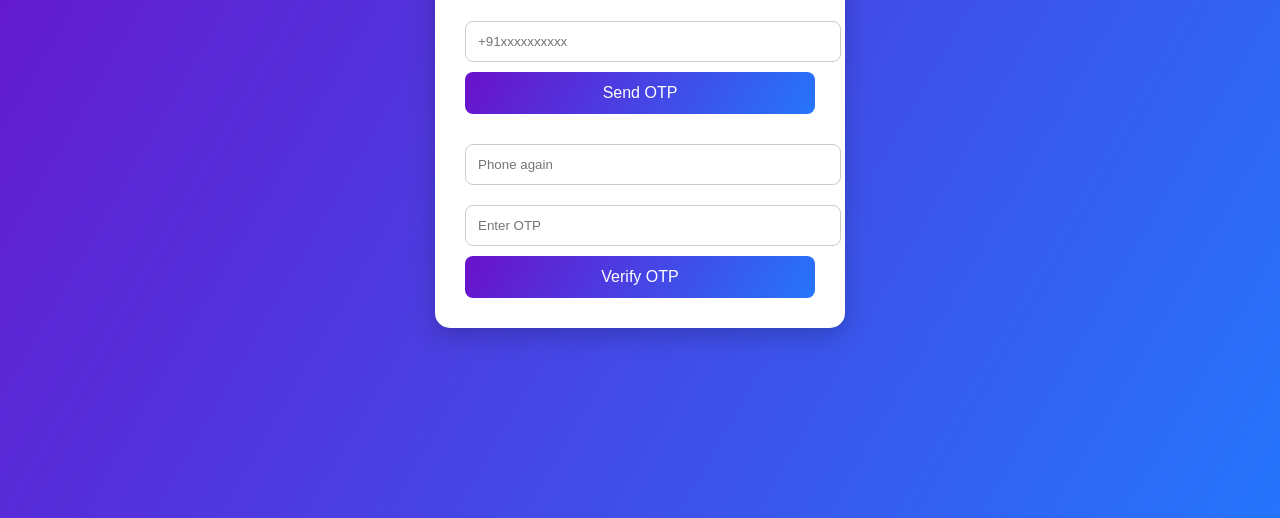
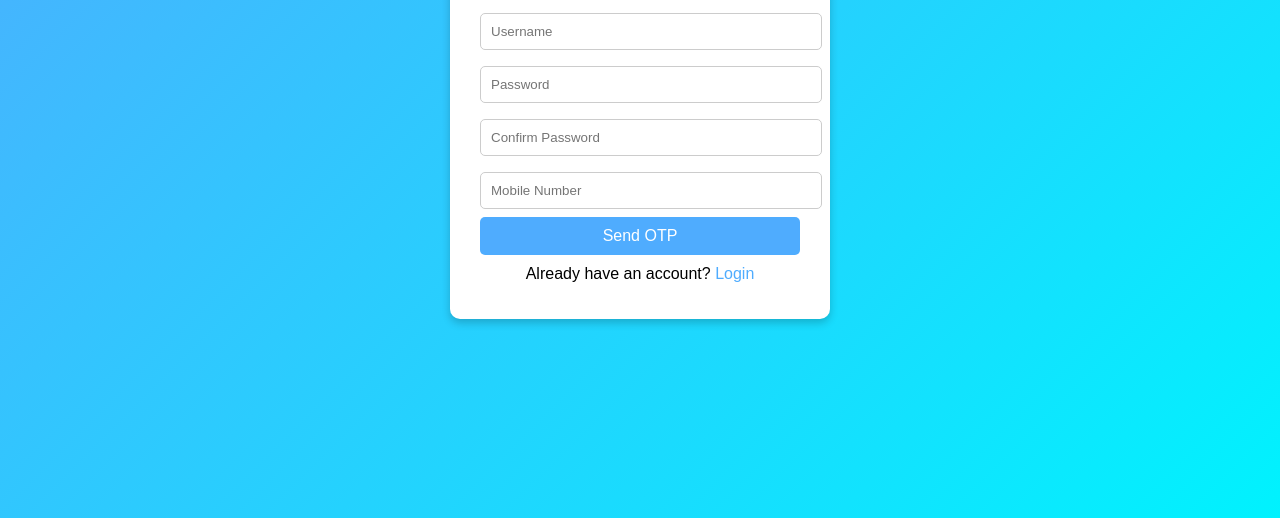
Before and after one commit to smit9327048998-dev/auth-system, a website: page public/signup.html in a window 1280 px wide. Shown: the part 282-800 px from the top of the page. Drawn offline with Linux system fonts and the light colour scheme.

Commit message:
Update signup.html

```diff
--- a/public/signup.html
+++ b/public/signup.html
@@ -3,99 +3,84 @@
 <head>
     <meta charset="UTF-8">
     <meta name="viewport" content="width=device-width, initial-scale=1.0">
-<title>Signup with OTP</title>
+    <title>Signup</title>
     <style>
         body {
-        font-family: 'Segoe UI', sans-serif;
-        background: linear-gradient(120deg, #6a11cb 0%, #2575fc 100%);
+            font-family: Arial, sans-serif;
+            background: linear-gradient(135deg, #4facfe, #00f2fe);
+            display: flex;
+            justify-content: center;
+            align-items: center;
             height: 100vh;
             margin: 0;
-        display: flex;
-        align-items: center;
-        justify-content: center;
         }
-    .container {
+        .signup-container {
             background: white;
-        padding: 30px;
-        border-radius: 15px;
-        width: 350px;
-        box-shadow: 0 8px 25px rgba(0,0,0,0.2);
-        animation: fadeIn 0.8s ease-in-out;
+            padding: 20px 30px;
+            border-radius: 10px;
+            width: 320px;
+            box-shadow: 0 4px 8px rgba(0,0,0,0.2);
         }
         h2 {
             text-align: center;
-        color: #333;
-        margin-bottom: 20px;
         }
         input {
             width: 100%;
-        padding: 12px;
-        margin: 10px 0;
-        border-radius: 8px;
+            padding: 10px;
+            margin: 8px 0;
+            border-radius: 5px;
             border: 1px solid #ccc;
-        outline: none;
-        transition: 0.3s;
-    }
-    input:focus {
-        border-color: #2575fc;
-        box-shadow: 0 0 8px rgba(37, 117, 252, 0.4);
         }
         button {
             width: 100%;
-        padding: 12px;
-        background: linear-gradient(120deg, #6a11cb, #2575fc);
+            padding: 10px;
+            background: #4facfe;
             border: none;
-        border-radius: 8px;
             color: white;
+            border-radius: 5px;
             font-size: 16px;
             cursor: pointer;
-        transition: transform 0.2s ease, box-shadow 0.2s ease;
         }
         button:hover {
-        transform: translateY(-2px);
-        box-shadow: 0 4px 15px rgba(0,0,0,0.2);
+            background: #00c6fb;
         }
-    @keyframes fadeIn {
-        from { opacity: 0; transform: scale(0.9); }
-        to { opacity: 1; transform: scale(1); }
+        p {
+            text-align: center;
+            margin-top: 10px;
+        }
+        a {
+            color: #4facfe;
+            text-decoration: none;
         }
     </style>
+    <script>
+        function validateForm(event) {
+            event.preventDefault();
+
+            let password = document.getElementById("password").value;
+            let confirmPassword = document.getElementById("confirmPassword").value;
+
+            if (password !== confirmPassword) {
+                alert("Passwords do not match!");
+                return false;
+            }
+
+            alert("OTP Sent to your mobile number!");
+            // Yaha OTP send ka backend API call karna hoga
+        }
+    </script>
 </head>
 <body>
-    <div class="container">
+    <div class="signup-container">
         <h2>Signup</h2>
-        <form id="signupForm">
-            <input type="text" name="phone" placeholder="+91xxxxxxxxxx" required>
+        <form onsubmit="validateForm(event)">
+            <input type="text" name="username" placeholder="Username" required>
+            <input type="password" id="password" name="password" placeholder="Password" required>
+            <input type="password" id="confirmPassword" name="confirmPassword" placeholder="Confirm Password" required>
+            <input type="tel" name="mobile" placeholder="Mobile Number" required pattern="[0-9]{10}">
             <button type="submit">Send OTP</button>
         </form>
-
-        <form id="verifyForm" style="margin-top:20px;">
-            <input type="text" name="phone" placeholder="Phone again" required>
-            <input type="text" name="otp" placeholder="Enter OTP" required>
-            <button type="submit">Verify OTP</button>
-        </form>
+        <p>Already have an account? <a href="index.html">Login</a></p>
     </div>
-
-<script>
-document.getElementById('signupForm').addEventListener('submit', async (e) => {
-    e.preventDefault();
-    const formData = new FormData(e.target);
-    const res = await fetch('/signup', {
-        method: 'POST',
-        body: new URLSearchParams(formData)
-    });
-    alert(await res.text());
-});
-
-document.getElementById('verifyForm').addEventListener('submit', async (e) => {
-    e.preventDefault();
-    const formData = new FormData(e.target);
-    const res = await fetch('/verify-otp', {
-        method: 'POST',
-        body: new URLSearchParams(formData)
-    });
-    alert(await res.text());
-});
-</script>
 </body>
 </html>
```
Lines whose indentation alone changed are shown as unchanged.
